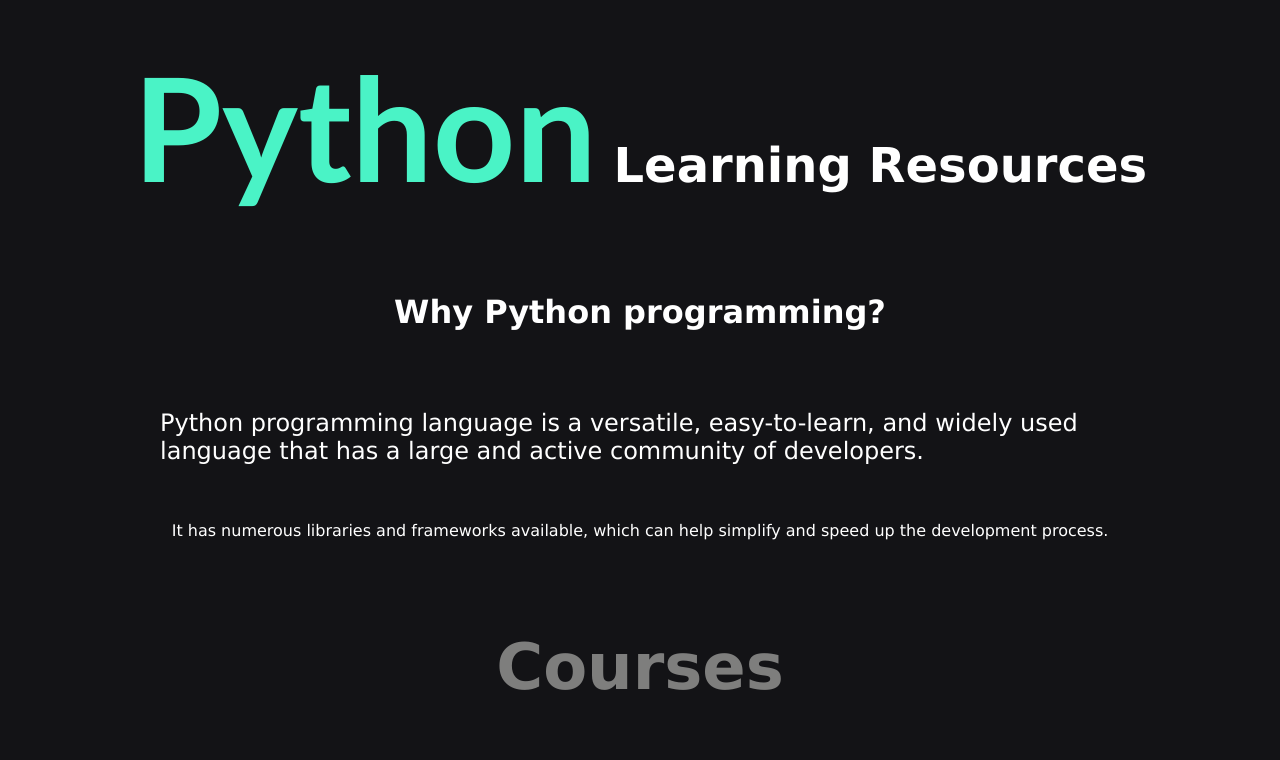
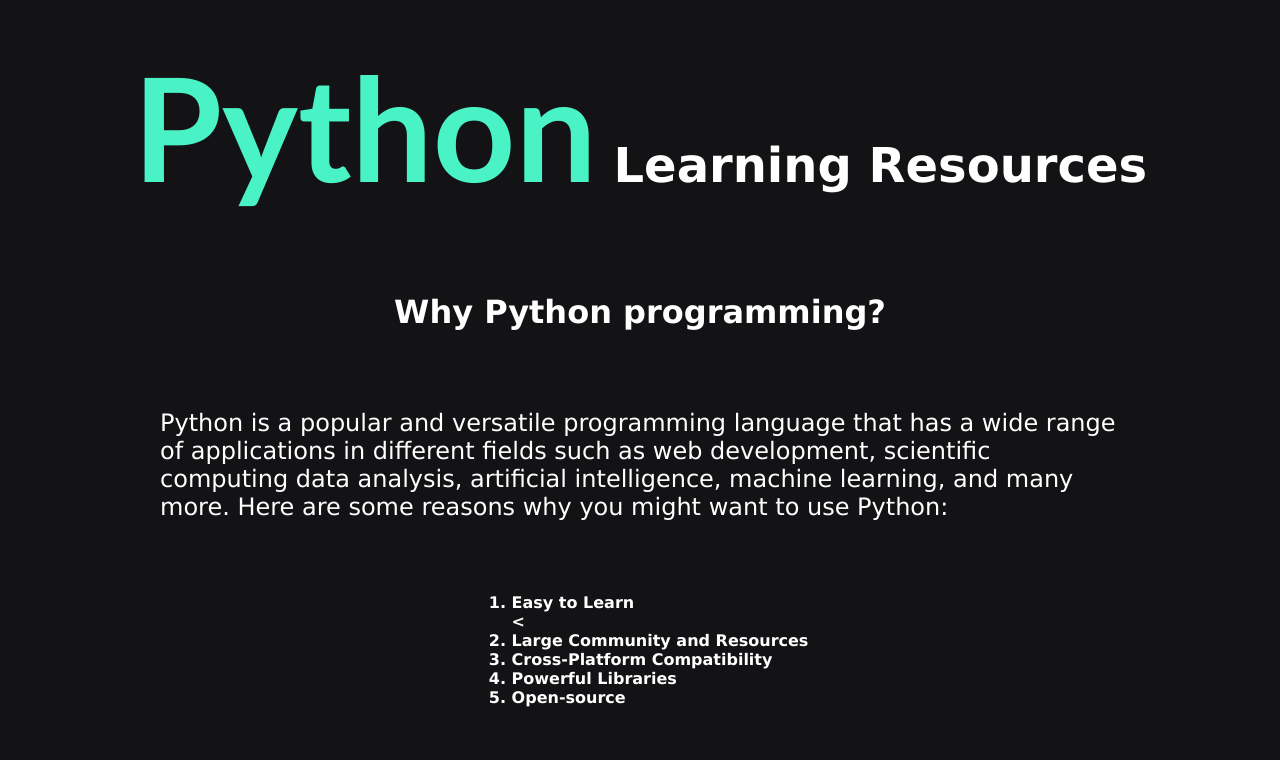
Before and after one commit to Het-Joshi/PythonResources, a plain HTML site: page index.html in a window 1280 px wide. Shown: the top 760 px of the page. Drawn offline with Linux system fonts and the light colour scheme.

Commit message:
Update index.html

```diff
--- a/index.html
+++ b/index.html
@@ -19,9 +19,18 @@
         <h1>Why Python programming?</h1>
 
 
-        <p class="p-course">Python programming language is a versatile, easy-to-learn, and widely used language that has a large and active community of developers.</p>
-        It has numerous libraries and frameworks available, which can help simplify and speed up the development process.
-
+        <p class="p-course">Python is a popular and versatile programming language that has a wide range of applications in different fields such
+            as web development, scientific computing data analysis, artificial intelligence, machine learning, and many more. Here are some reasons
+            why you might want to use Python:
+            <ol><b>
+                <li>Easy to Learn</li>
+                <<li>Large Community and Resources</li>
+                <li>Cross-Platform Compatibility</li>
+                <li>Powerful Libraries</li>
+                <li>Open-source</li>
+                </b>
+        </ol>
+       </p>
     </div>
 
 
```
